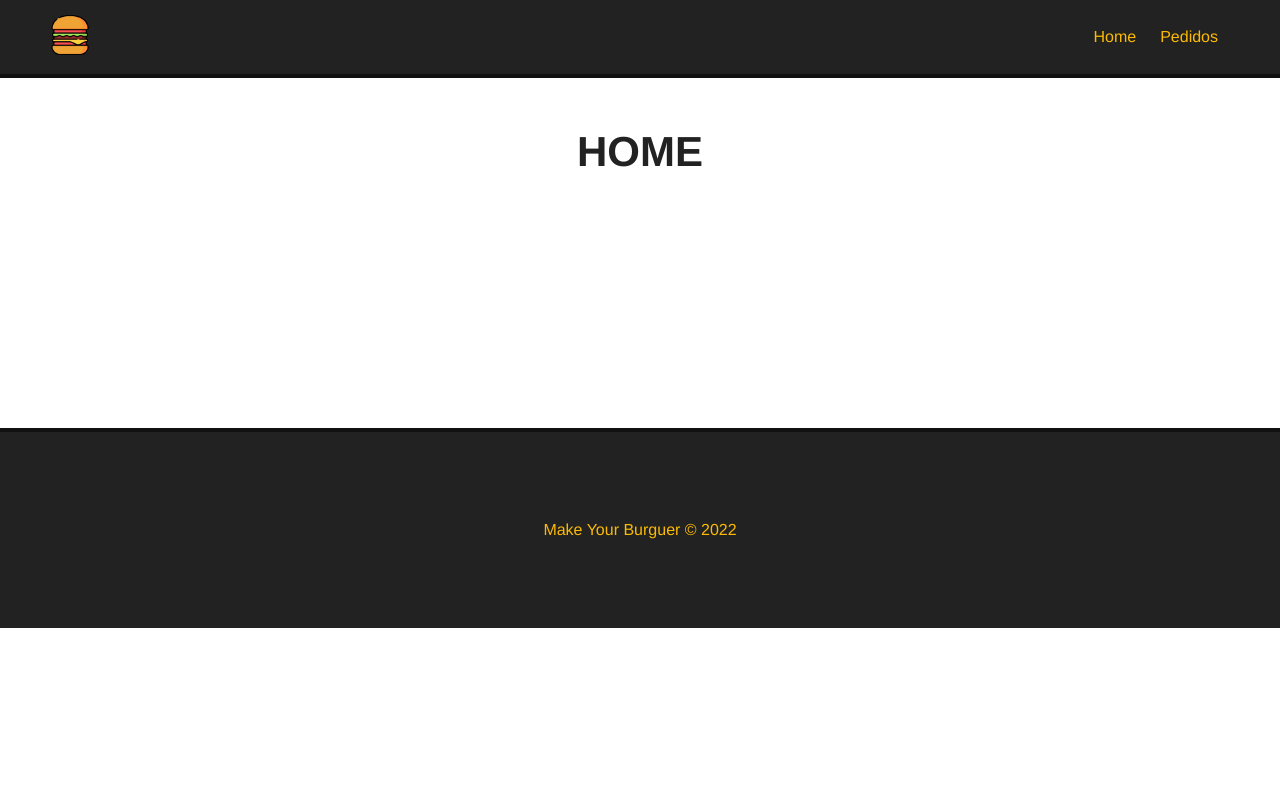
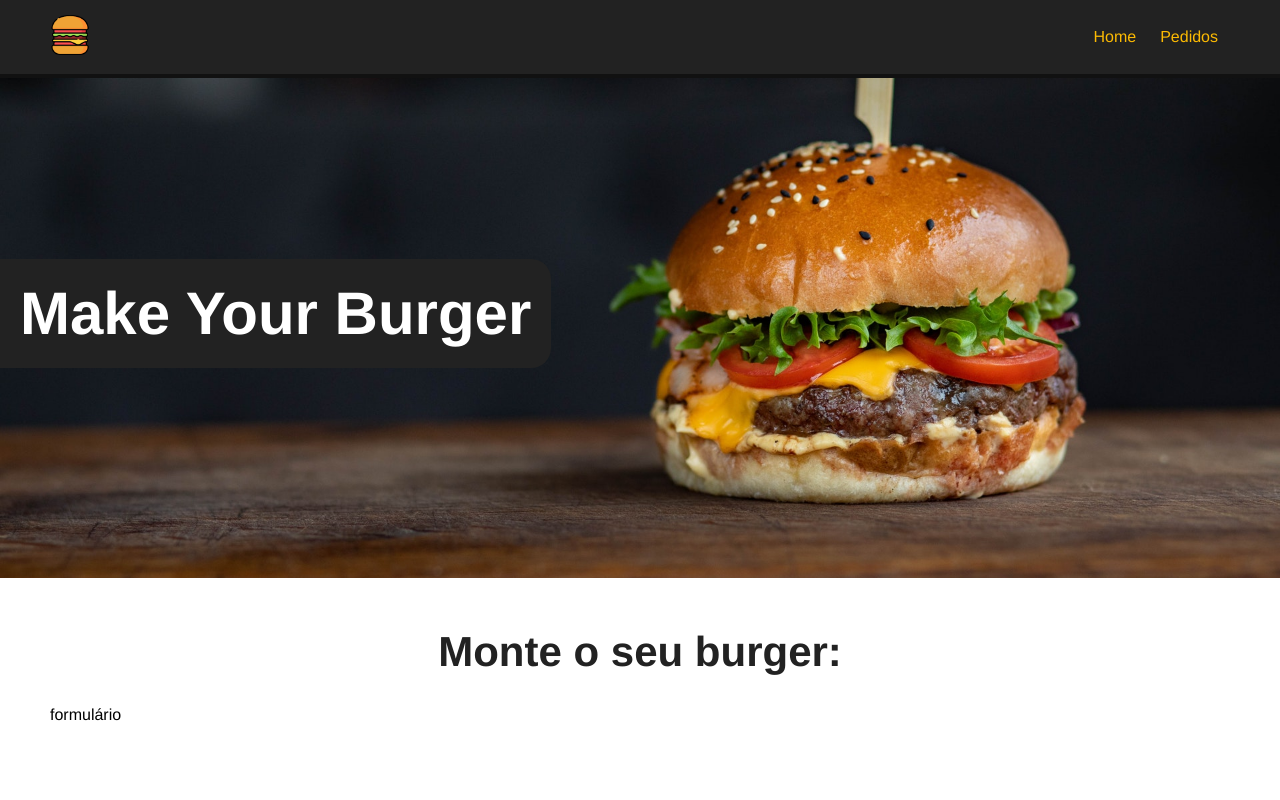
Before and after one commit to Diego-goes/3_make_your_burger, a Vue app: page / in a window 1280 px wide. Shown: the top 800 px of the page. Built offline with nearby package versions, Linux system fonts and the light colour scheme.

Commit message:
Criação do Banner Home

```diff
--- /dev/null
+++ b/src/components/Banner.vue
@@ -0,0 +1,33 @@
+<template>
+  <div id="main-banner">
+    <h1>Make Your Burger</h1>
+  </div>
+</template>
+
+<script>
+export default {
+    name: "Banner"
+}
+</script>
+
+<style scoped>
+    #main-banner{
+        background-image: url('../../public/img/burger.jpg');
+        background-position: 0 -250px;
+        background-size:cover;
+        height: 500px;
+        display: flex;
+        align-items: center;
+        justify-content: flex-start;
+        background-repeat: no-repeat;
+    }
+    #main-banner h1{
+        color: #FFF;
+        text-align: center;
+        font-size: 60px;
+        background-color: #222;
+        padding: 20px;
+        border-top-right-radius: 20px;
+        border-bottom-right-radius: 20px;
+    }
+</style>
--- a/src/views/HomeView.vue
+++ b/src/views/HomeView.vue
@@ -1,9 +1,17 @@
 <template>
+  <Banner />
   <div class="main-container">
-    <h1>HOME</h1>
+    <h1>Monte o seu burger:</h1>
+    <p>formulário</p>
   </div>
 </template>
 
 <script>
-
+  import Banner from '../components/Banner.vue'
+  export default{
+    name: "HomeView",
+    components: {
+      Banner
+    }
+  }
 </script>
```
